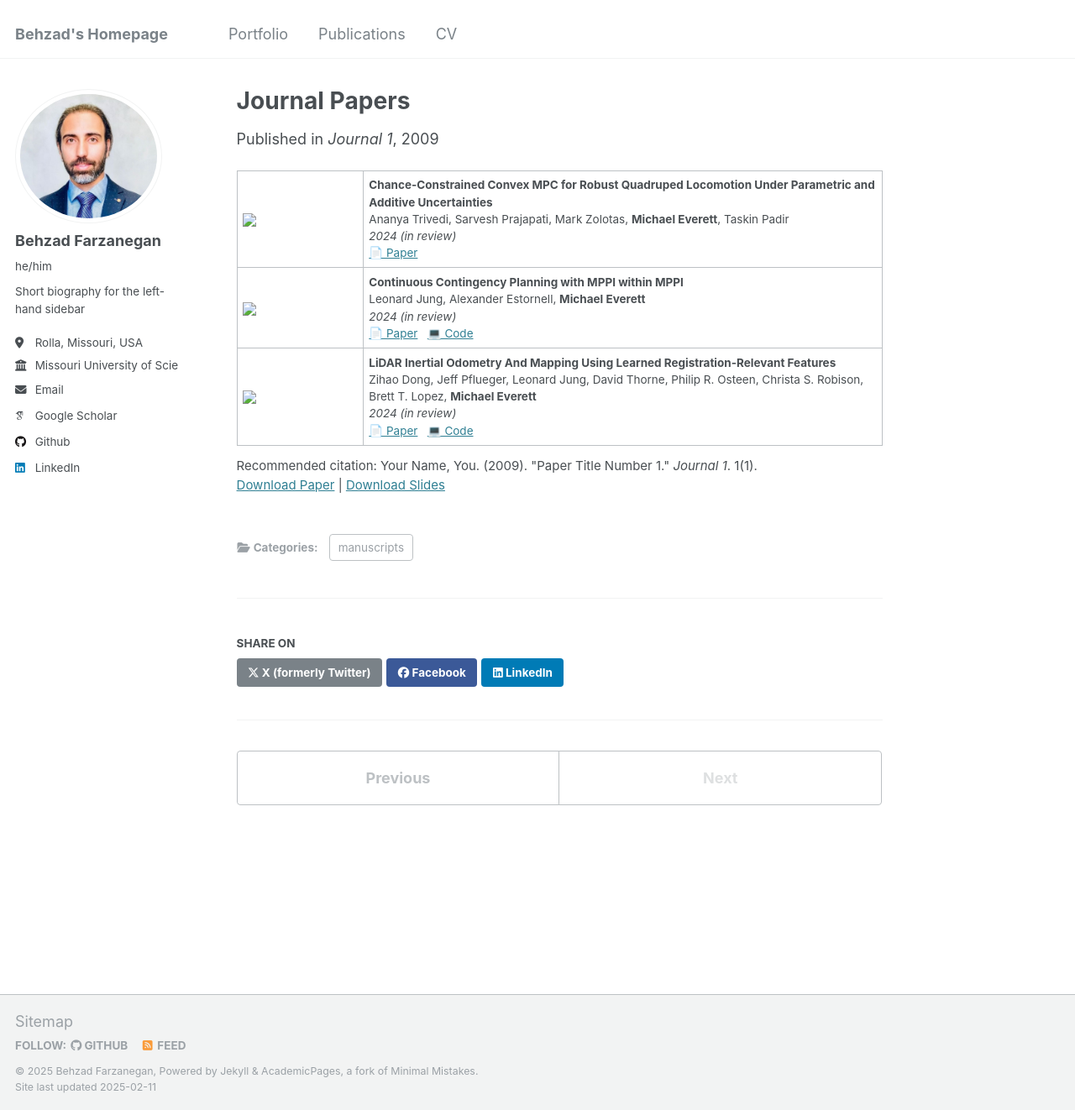
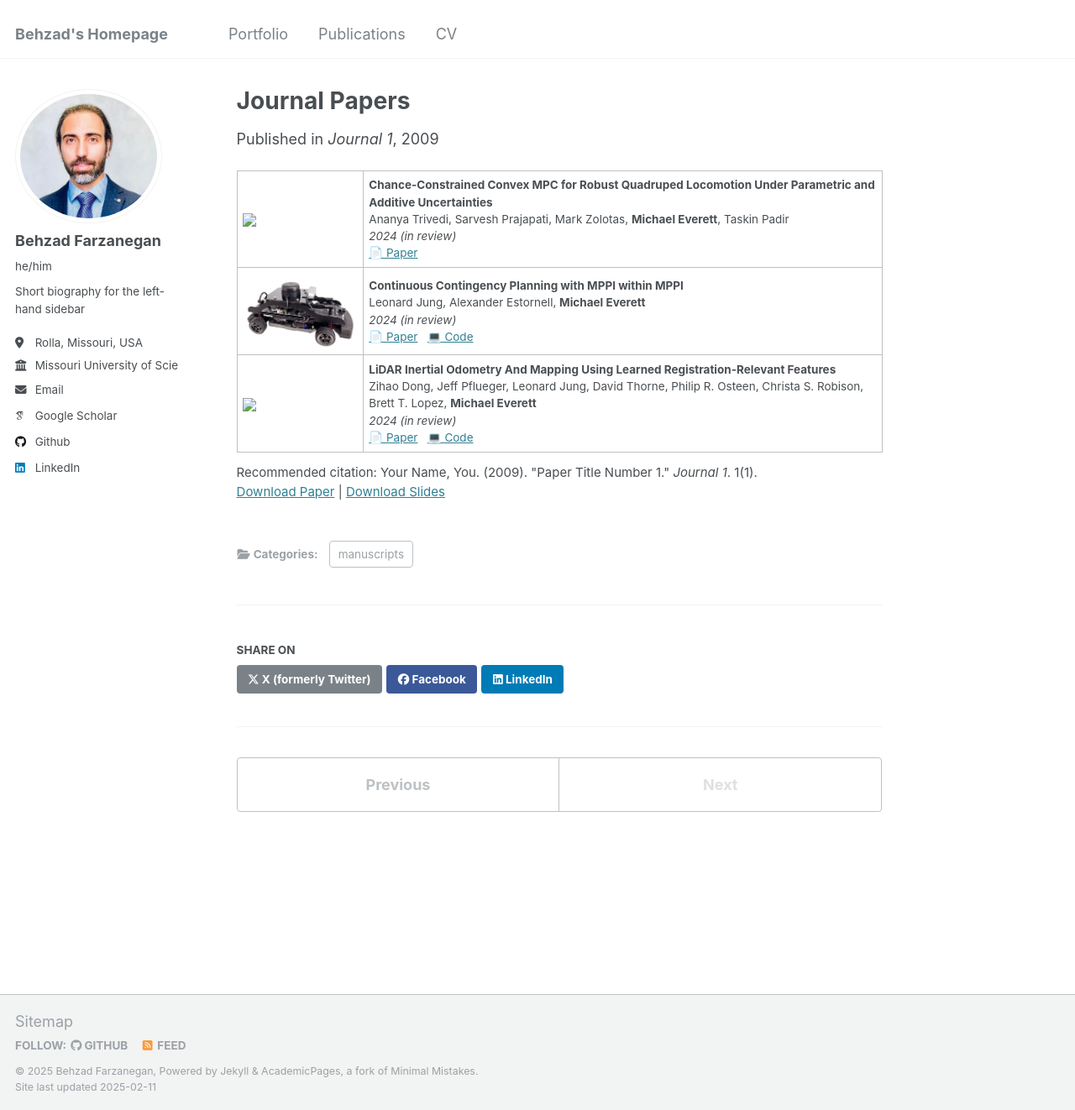
Before and after one commit to behzadfarzanegan/behzadfarzanegan.github.io, a Jekyll site: the page built from _publications/publications.md, in a window 1280 px wide and 1322 px high. Shown: the whole window at 84% size. Built offline with Jekyll 4.4.1, drawn with Linux system fonts in a browser that asks for light colours; some web fonts are replaced.

Commit message:
Update publications.md

```diff
--- a/_publications/publications.md
+++ b/_publications/publications.md
@@ -30,7 +30,7 @@ citation: 'Your Name, You. (2009). &quot;Paper Title Number 1.&quot; <i>Journal
 
 <tr>
 <td width="150">
-    <img src="images/Qcar.jpg" width="150">
+    <img src="/images/Qcar.jpg" width="150">
 </td>
 <td>
     <strong>Continuous Contingency Planning with MPPI within MPPI</strong>
```
